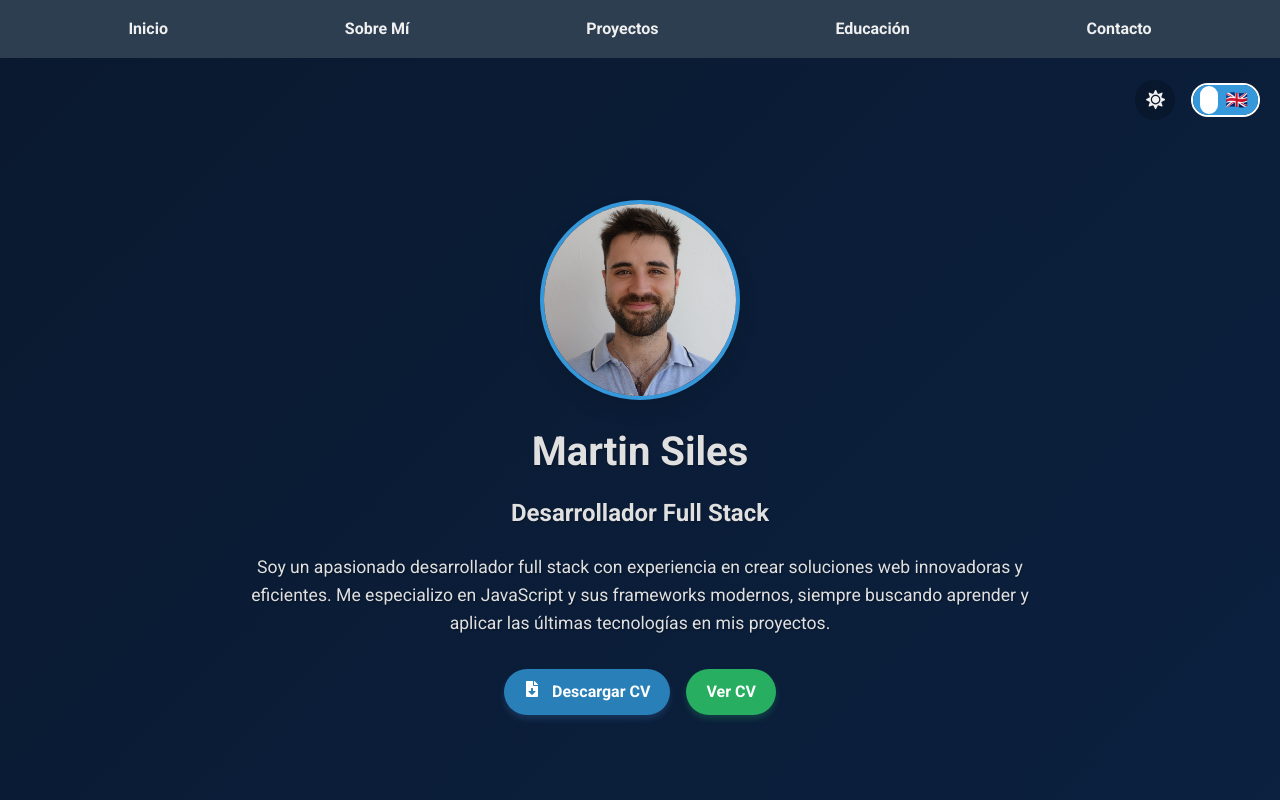
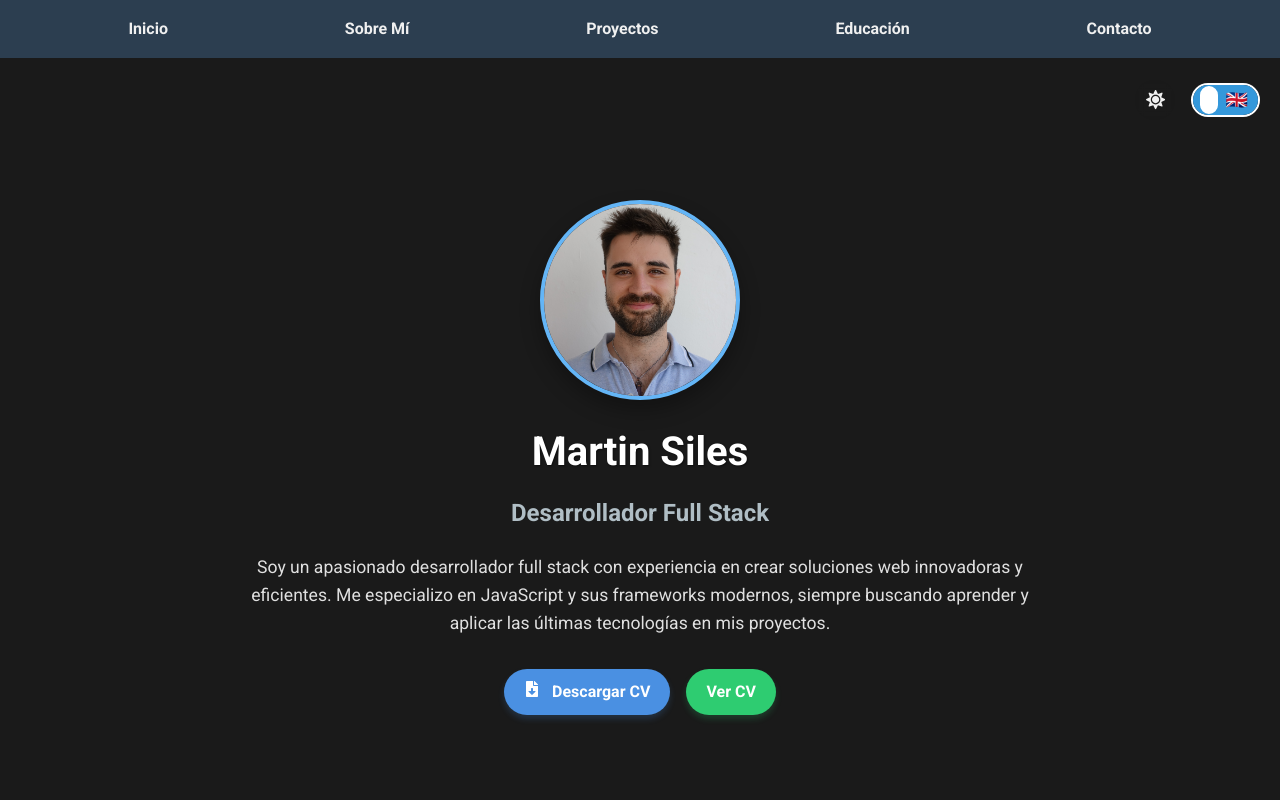
Before and after one commit to Martinsr99/Portfolio-React-Node, a React (Create React App) app in the folder frontend/: page / in a window 1280 px wide. Shown: the top 800 px of the page. Built offline with nearby package versions, Linux system fonts and the light colour scheme.

Commit message:
feat: end dark styles fix

```diff
--- a/frontend/src/components/Education.js
+++ b/frontend/src/components/Education.js
@@ -51,18 +51,8 @@ const Education = () => {
 
   const handleCertificateClick = useCallback((event, pdfUrl) => {
     event.preventDefault();
-    fetch(pdfUrl)
-      .then(response => {
-        if (response.ok) {
-          window.open(pdfUrl, '_blank', 'noopener,noreferrer');
-        } else {
-          alert(t.certificateNotFound);
-        }
-      })
-      .catch(() => {
-        alert(t.certificateNotFound);
-      });
-  }, [t.certificateNotFound]);
+    window.open(pdfUrl, '_blank', 'noopener,noreferrer');
+  }, []);
 
   return (
     <div className={`education-container ${darkMode ? 'dark-mode' : ''}`}>
@@ -98,13 +88,14 @@ const Education = () => {
               <h4>{cert.name}</h4>
               <p>{cert.platform}</p>
               <p>{cert.year}</p>
-              <a
-                href={cert.pdfUrl}
-                onClick={(e) => handleCertificateClick(e, cert.pdfUrl)}
-                className="btn btn-primary view-certificate"
-              >
-                {t.viewCertificate}
-              </a>
+              <div className="certificate-button-container">
+                <button
+                  onClick={(e) => handleCertificateClick(e, cert.pdfUrl)}
+                  className="btn btn-primary btn-certificate"
+                >
+                  {t.viewCertificate}
+                </button>
+              </div>
             </div>
           ))}
         </div>
--- a/frontend/src/styles/education.css
+++ b/frontend/src/styles/education.css
@@ -143,9 +143,11 @@
   overflow: hidden;
   display: flex;
   flex-direction: column;
-  height: auto;
-  min-height: 200px;
+  justify-content: space-between;
+  height: 100%;
+  min-height: 250px;
   transform-style: preserve-3d;
+  z-index: 1;
 }
 
 .certification-item::before {
@@ -158,7 +160,7 @@
   background: linear-gradient(135deg, rgba(100, 181, 246, 0.2) 0%, transparent 50%, rgba(100, 181, 246, 0.2) 100%);
   transform: rotate(45deg);
   transition: all 0.5s cubic-bezier(0.25, 0.8, 0.25, 1);
-  z-index: 1;
+  z-index: -1;
 }
 
 .certification-item::after {
@@ -188,7 +190,7 @@
 }
 
 .certification-item:hover {
-  transform: translateY(-5px) rotateX(5deg) rotateY(5deg);
+  transform: translateY(-5px);
   box-shadow: 0 15px 30px rgba(0, 0, 0, 0.2);
 }
 
@@ -212,7 +214,6 @@
 .certification-item:hover h4 {
   color: #1a5f7a;
   border-bottom-color: #1a5f7a;
-  transform: translateZ(20px);
 }
 
 .certification-item p {
@@ -226,47 +227,22 @@
 
 .certification-item:hover p {
   color: #2c3e50;
-  transform: translateZ(15px);
 }
 
-.view-certificate {
-  display: inline-block;
-  margin-top: auto;
-  padding: 0.8rem 1.2rem;
-  background-color: #64B5F6;
-  color: #fff;
-  text-decoration: none;
-  border-radius: 4px;
-  transition: all 0.3s ease;
+.certificate-button-container {
+  margin-top: 1rem;
   text-align: center;
-  font-weight: bold;
   position: relative;
-  overflow: hidden;
-  z-index: 3;
+  z-index: 10;
 }
 
-.view-certificate::before {
-  content: '';
-  position: absolute;
-  top: 0;
-  left: 0;
-  width: 100%;
-  height: 100%;
-  background: rgba(255, 255, 255, 0.1);
-  transform: translateX(-100%);
-  transition: transform 0.3s ease;
+.btn-certificate {
+  padding: 0.5rem 1rem;
+  font-size: 0.9rem;
+  transition: all 0.3s ease;
+  position: relative;
+  z-index: 10;
 }
-
-.view-certificate:hover::before {
-  transform: translateX(0);
-}
-
-.view-certificate:hover {
-  background-color: #42A5F5;
-  transform: translateY(-2px);
-  box-shadow: 0 5px 15px rgba(66, 165, 245, 0.4);
-}
-
 
 .certificate-preview {
   position: fixed;
@@ -414,12 +390,12 @@
   color: #f0f0f0;
 }
 
-.dark-mode .view-certificate {
+.dark-mode .btn-certificate {
   background-color: #4a90e2;
   color: #f0f0f0;
 }
 
-.dark-mode .view-certificate:hover {
+.dark-mode .btn-certificate:hover {
   background-color: #3a7bc8;
 }
 
@@ -481,6 +457,11 @@
   .certification-item h4 {
     font-size: 1.3rem;
   }
+
+  .btn-certificate {
+    padding: 0.4rem 0.8rem;
+    font-size: 0.8rem;
+  }
 }
 
 /* Add a delay to each certification item */
--- a/frontend/src/styles/home.css
+++ b/frontend/src/styles/home.css
@@ -4,8 +4,8 @@
   flex-direction: column;
   min-height: 100vh;
   width: 100%;
-  background: linear-gradient(135deg, #f0f4f8 0%, #d0e2f3 50%, #b0d0e8 100%);
-  color: #333333;
+  background: #121212;
+  color: #e0e0e0;
   overflow-x: hidden;
   position: relative;
   transition: background 0.5s ease-in-out, color 0.5s ease-in-out;
@@ -18,7 +18,7 @@
   right: 0;
   bottom: 0;
   z-index: -1;
-  background: linear-gradient(45deg, #f3f3f3, #e6e6e6, #f0f0f0);
+  background: linear-gradient(45deg, #1a1a1a, #2a2a2a, #1a1a1a);
   background-size: 400% 400%;
   animation: gradientBG 15s ease infinite;
 }
@@ -47,7 +47,7 @@
 .theme-toggle {
   background: none;
   border: none;
-  color: #2c3e50;
+  color: #e0e0e0;
   font-size: 1.5rem;
   cursor: pointer;
   transition: color 0.3s ease, transform 0.3s ease, background-color 0.3s ease;
@@ -57,13 +57,13 @@
   align-items: center;
   justify-content: center;
   border-radius: 50%;
-  background-color: rgba(255, 255, 255, 0.2);
+  background-color: rgba(255, 255, 255, 0.1);
   backdrop-filter: blur(5px);
   margin-left: 10px;
 }
 
 .theme-toggle:hover {
-  color: #3498db;
+  color: #64b5f6;
   transform: scale(1.1);
 }
 
@@ -87,34 +87,34 @@
   border-radius: 50%;
   object-fit: cover;
   margin-bottom: 20px;
-  border: 4px solid #3498db;
+  border: 4px solid #64b5f6;
   transition: transform 0.3s ease, box-shadow 0.3s ease;
-  box-shadow: 0 10px 20px rgba(0, 0, 0, 0.1);
+  box-shadow: 0 10px 20px rgba(0, 0, 0, 0.3);
 }
 
 .profile-image:hover {
   transform: scale(1.05);
-  box-shadow: 0 15px 30px rgba(52, 152, 219, 0.3);
+  box-shadow: 0 15px 30px rgba(100, 181, 246, 0.4);
 }
 
 .name {
   font-size: 2.5rem;
   margin-bottom: 10px;
-  color: #2c3e50;
-  text-shadow: 1px 1px 2px rgba(0, 0, 0, 0.1);
+  color: #ffffff;
+  text-shadow: 1px 1px 2px rgba(0, 0, 0, 0.5);
   transition: color 0.5s ease-in-out;
 }
 
 .title {
   font-size: 1.5rem;
   margin-bottom: 20px;
-  color: #34495e;
+  color: #b0bec5;
   transition: color 0.5s ease-in-out;
 }
 
 .bio {
   font-size: 1.1rem;
-  color: #34495e;
+  color: #e0e0e0;
   max-width: 800px;
   margin: 0 auto;
   line-height: 1.6;
@@ -141,22 +141,22 @@
   font-weight: 600;
   text-decoration: none;
   transition: all 0.3s ease;
-  box-shadow: 0 4px 6px rgba(50, 50, 93, 0.11), 0 1px 3px rgba(0, 0, 0, 0.08);
+  box-shadow: 0 4px 6px rgba(0, 0, 0, 0.2), 0 1px 3px rgba(0, 0, 0, 0.1);
 }
 
 .cv-button.download {
-  background-color: #3498db;
+  background-color: #2196f3;
   color: white;
 }
 
 .cv-button.view {
-  background-color: #2ecc71;
+  background-color: #4caf50;
   color: white;
 }
 
 .cv-button:hover {
   transform: translateY(-2px);
-  box-shadow: 0 7px 14px rgba(50, 50, 93, 0.1), 0 3px 6px rgba(0, 0, 0, 0.08);
+  box-shadow: 0 7px 14px rgba(0, 0, 0, 0.2), 0 3px 6px rgba(0, 0, 0, 0.1);
 }
 
 .cv-button svg {
@@ -166,8 +166,8 @@
 .skills-title {
   font-size: 2.5rem;
   margin-bottom: 40px;
-  color: #2c3e50;
-  text-shadow: 1px 1px 2px rgba(0, 0, 0, 0.1);
+  color: #ffffff;
+  text-shadow: 1px 1px 2px rgba(0, 0, 0, 0.5);
   transition: color 0.5s ease-in-out;
 }
 
@@ -187,24 +187,24 @@
   justify-content: center;
   padding: 30px;
   transition: transform 0.3s ease, box-shadow 0.3s ease, background-color 0.5s ease-in-out;
-  background-color: rgba(255, 255, 255, 0.2);
+  background-color: rgba(255, 255, 255, 0.05);
   border-radius: 15px;
   backdrop-filter: blur(5px);
-  border: 1px solid rgba(255, 255, 255, 0.3);
+  border: 1px solid rgba(255, 255, 255, 0.1);
   position: relative;
   overflow: hidden;
 }
 
 .skill-item:hover {
   transform: translateY(-10px);
-  box-shadow: 0 8px 25px rgba(0, 0, 0, 0.15);
-  background-color: rgba(255, 255, 255, 0.3);
+  box-shadow: 0 8px 25px rgba(255, 255, 255, 0.1);
+  background-color: rgba(255, 255, 255, 0.1);
 }
 
 .skill-icon {
   font-size: 4rem;
   margin-bottom: 20px;
-  color: #3498db;
+  color: #64b5f6;
   transition: transform 0.3s ease, color 0.5s ease-in-out, opacity 0.3s ease;
 }
 
@@ -216,7 +216,7 @@
   font-size: 1.2rem;
   text-align: center;
   margin-top: 10px;
-  color: #2c3e50;
+  color: #ffffff;
   font-weight: 600;
   transition: color 0.5s ease-in-out, opacity 0.3s ease;
 }
@@ -231,7 +231,7 @@
   left: 0;
   right: 0;
   bottom: 0;
-  background-color: rgba(52, 152, 219, 0.9);
+  background-color: rgba(33, 150, 243, 0.9);
   display: flex;
   align-items: center;
   justify-content: center;
@@ -246,67 +246,67 @@
 }
 
 .skill-overlay p {
-  color: #ecf0f1;
+  color: #ffffff;
   font-size: 0.9rem;
   text-align: center;
 }
 
-/* Dark mode styles */
-.dark-mode .home-container {
-  background: linear-gradient(135deg, #0a192f 0%, #0c2447 100%);
-  color: #e0e0e0;
+/* Light mode styles */
+.light-mode .home-container {
+  background: linear-gradient(135deg, #f0f4f8 0%, #d0e2f3 50%, #b0d0e8 100%);
+  color: #333333;
 }
 
-.dark-mode .background-animation {
-  background: linear-gradient(45deg, #0a192f, #0c2447, #1a365d);
+.light-mode .background-animation {
+  background: linear-gradient(45deg, #f3f3f3, #e6e6e6, #f0f0f0);
   background-size: 400% 400%;
 }
 
-.dark-mode .skill-item {
-  background-color: rgba(255, 255, 255, 0.05);
-  border: 1px solid rgba(255, 255, 255, 0.1);
+.light-mode .skill-item {
+  background-color: rgba(255, 255, 255, 0.2);
+  border: 1px solid rgba(255, 255, 255, 0.3);
 }
 
-.dark-mode .skill-item:hover {
-  background-color: rgba(255, 255, 255, 0.1);
+.light-mode .skill-item:hover {
+  background-color: rgba(255, 255, 255, 0.3);
 }
 
-.dark-mode .name,
-.dark-mode .title,
-.dark-mode .bio,
-.dark-mode .skills-title {
-  color: #e0e0e0;
-  text-shadow: 1px 1px 2px rgba(0, 0, 0, 0.3);
+.light-mode .name,
+.light-mode .title,
+.light-mode .bio,
+.light-mode .skills-title {
+  color: #2c3e50;
+  text-shadow: 1px 1px 2px rgba(0, 0, 0, 0.1);
 }
 
-.dark-mode .skill-icon {
-  color: #64b5f6;
+.light-mode .skill-icon {
+  color: #3498db;
 }
 
-.dark-mode .skill-name {
-  color: #ffffff;
+.light-mode .skill-name {
+  color: #2c3e50;
 }
 
-.dark-mode .skill-overlay {
-  background-color: rgba(25, 118, 210, 0.9);
+.light-mode .skill-overlay {
+  background-color: rgba(52, 152, 219, 0.9);
 }
 
-.dark-mode .theme-toggle {
-  color: #e0e0e0;
-  background-color: rgba(0, 0, 0, 0.2);
+.light-mode .theme-toggle {
+  color: #2c3e50;
+  background-color: rgba(255, 255, 255, 0.2);
 }
 
-.dark-mode .theme-toggle:hover {
-  color: #64b5f6;
+.light-mode .theme-toggle:hover {
+  color: #3498db;
 }
 
-/* Dark mode styles for CV buttons */
-.dark-mode .cv-button.download {
-  background-color: #2980b9;
+/* Light mode styles for CV buttons */
+.light-mode .cv-button.download {
+  background-color: #3498db;
 }
 
-.dark-mode .cv-button.view {
-  background-color: #27ae60;
+.light-mode .cv-button.view {
+  background-color: #2ecc71;
 }
 
 /* Responsive styles */
```
